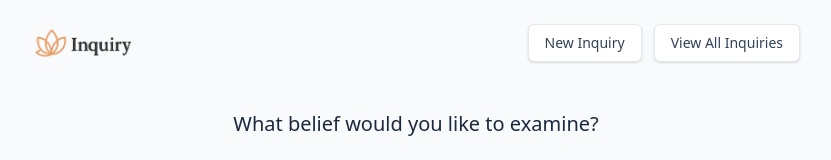
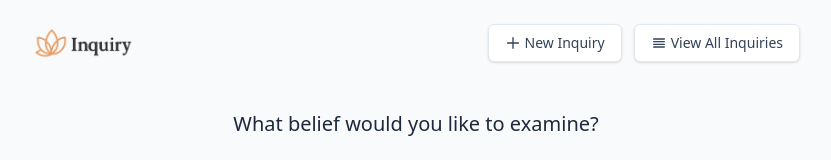
Before and after one commit to marcus/inquiry, a SvelteKit app: page / in a window 1280 px wide. Shown: the top 160 px of the page, without its empty margins (224-1055 px from the left). Built offline with nearby package versions, Linux system fonts and the light colour scheme.

Commit message:
Add icons to navigation buttons in header

```diff
--- a/src/routes/+layout.svelte
+++ b/src/routes/+layout.svelte
@@ -11,8 +11,18 @@
 				<img src="/logo.png" alt="Inquiry" class="h-8" />
 			</a>
 			<div class="flex space-x-3">
-				<a href="/?new=true" class="px-4 py-2 rounded-md bg-white border border-slate-200 text-slate-700 hover:bg-slate-50 hover:text-blue-600 transition-colors duration-200 text-sm shadow-sm">New Inquiry</a>
-				<a href="/inquiries" class="px-4 py-2 rounded-md bg-white border border-slate-200 text-slate-700 hover:bg-slate-50 hover:text-blue-600 transition-colors duration-200 text-sm shadow-sm">View All Inquiries</a>
+				<a href="/?new=true" class="px-4 py-2 rounded-md bg-white border border-slate-200 text-slate-700 hover:bg-slate-50 hover:text-blue-600 transition-colors duration-200 text-sm shadow-sm flex items-center">
+					<svg xmlns="http://www.w3.org/2000/svg" class="h-4 w-4 mr-1" fill="none" viewBox="0 0 24 24" stroke="currentColor">
+						<path stroke-linecap="round" stroke-linejoin="round" stroke-width="2" d="M12 4v16m8-8H4" />
+					</svg>
+					New Inquiry
+				</a>
+				<a href="/inquiries" class="px-4 py-2 rounded-md bg-white border border-slate-200 text-slate-700 hover:bg-slate-50 hover:text-blue-600 transition-colors duration-200 text-sm shadow-sm flex items-center">
+					<svg xmlns="http://www.w3.org/2000/svg" class="h-4 w-4 mr-1" fill="none" viewBox="0 0 24 24" stroke="currentColor">
+						<path stroke-linecap="round" stroke-linejoin="round" stroke-width="2" d="M4 6h16M4 10h16M4 14h16M4 18h16" />
+					</svg>
+					View All Inquiries
+				</a>
 			</div>
 		</div>
 	</header>
```
